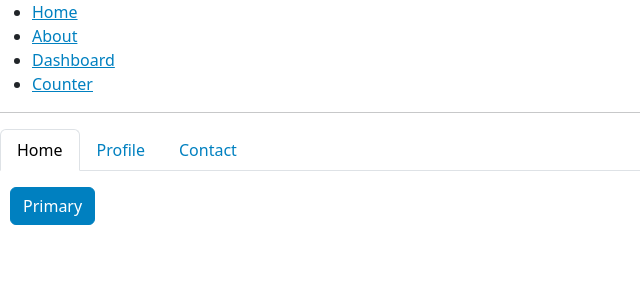
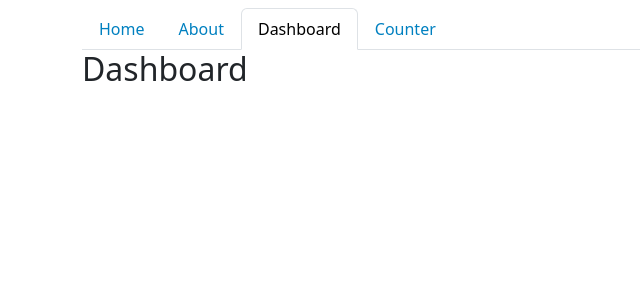
Before and after one commit to yeejlan/learning_stuff, a React (Create React App) app in the folder saga-app/: page /saga-app/dashboard in a window 1280 px wide. Shown: the top 300 px of the page, without its empty margins (0-640 px from the left). Built offline with nearby package versions, Linux system fonts and the light colour scheme.

Commit message:
add navbar

```diff
--- a/saga-app/package.json
+++ b/saga-app/package.json
@@ -3,6 +3,7 @@
   "version": "0.1.0",
   "private": true,
   "dependencies": {
+    "@loadable/component": "^5.15.0",
     "@testing-library/jest-dom": "^5.11.4",
     "@testing-library/react": "^11.1.0",
     "@testing-library/user-event": "^12.1.10",
--- a/saga-app/src/router/index.js
+++ b/saga-app/src/router/index.js
@@ -1,8 +1,13 @@
-import {Home, About, Dashboard, Counter} from 'view';
+import loadable from '@loadable/component'
+
+const Home = loadable(() => import('view/home'));
+const About = loadable(() => import('view/about'));
+const Dashboard = loadable(() => import('view/dashboard'));
+const Counter = loadable(() => import('view/counter'));
 
 const routers = [
   { path: "/", name: "Home", component: Home, exact: true, permission: {'a':1}},
-  { path: "/home", name: "About", component: About },
+  { path: "/about", name: "About", component: About },
   { path: "/dashboard", name: "Dashboard", component: Dashboard },
   { path: "/counter", name: "Counter", component: Counter },
 ]
--- a/saga-app/src/view/app.tsx
+++ b/saga-app/src/view/app.tsx
@@ -1,35 +1,14 @@
 import React from "react";
 import {
   BrowserRouter as Router,
-  Switch,
-  Route,
-  Link
 } from "react-router-dom";
 
-import routers from 'router';
+import Navbar from './common/navbar';
 
 function App() {
   return (
     <Router basename={process.env.REACT_APP_BASE_URL}>
-      <div>
-        <ul>
-          {routers.map((one, i) => (
-            <React.Fragment key={i}>
-              <li>
-                <Link to={one.path}>{one.name}</Link>
-              </li>
-            </React.Fragment>
-          ))}
-        </ul>
-
-        <hr />
-
-        <Switch>
-        {routers.map((one, i) => (
-          <Route key={i} {...one} />
-        ))}
-        </Switch>
-      </div>
+      <Navbar />
     </Router>
   );
 }
--- a/saga-app/src/view/common/navbar.jsx
+++ b/saga-app/src/view/common/navbar.jsx
@@ -1,37 +1,35 @@
-import { Tabs, Tab } from 'react-bootstrap';
+import { Container, Nav } from 'react-bootstrap';
 import {
-  BrowserRouter as Router,
   Switch,
   Route,
-  Link
+  useLocation,
+  Link,
 } from "react-router-dom";
+import routers from 'router';
+import classnames from 'classnames';
 
 function Navbar() {
+
+  const location = useLocation();
   return (
 <>
-<Tabs id="navbar-tab-menu" className="mb-3">
+  <Container className="mt-2" >
+      <Nav variant="tabs" defaultActiveKey="/">
         {routers.map((one, i) => (
-  <Tab title={one.name}>
-    <li>
-      <Link to={one.path}>{one.name}</Link>
-    </li>
-  </React.Fragment>
+          <Nav.Item key={i}>
+            <Link role="button"
+              className={classnames('nav-link', location.pathname === one.path ? 'active' : '')}
+              to={one.path}>{one.name}
+            </Link>
+          </Nav.Item>
         ))}
-  <Tab eventKey="home" title="Home">
-    <Button style={{marginLeft: '10px'}} variant="primary">Primary</Button>
-  </Tab>
-  <Tab eventKey="profile" title="Profile">
-    bbb
-  </Tab>
-  <Tab eventKey="contact" title="Contact">
-    ccc
-  </Tab>
-</Tabs>
+      </Nav>
       <Switch>
         {routers.map((one, i) => (
-  <Route key={i} {...one} />
+          <Route key={i} exact={one.exact} path={one.path} component={one.component} />
         ))}
       </Switch>
+  </Container>
 </>
   );
 }
--- a/saga-app/src/view/dashboard.tsx
+++ b/saga-app/src/view/dashboard.tsx
@@ -1,19 +1,9 @@
-import { Tabs, Tab, Button } from 'react-bootstrap';
-
 
 function Dashboard() {
   return (
-<Tabs defaultActiveKey="home" id="uncontrolled-tab-example" className="mb-3">
-  <Tab eventKey="home" title="Home">
-    <Button style={{marginLeft: '10px'}} variant="primary">Primary</Button>
-  </Tab>
-  <Tab eventKey="profile" title="Profile">
-    bbb
-  </Tab>
-  <Tab eventKey="contact" title="Contact">
-    ccc
-  </Tab>
-</Tabs>
+    <div>
+      <h2>Dashboard</h2>
+    </div>
   );
 }
 
--- a/saga-app/src/view/home.jsx
+++ b/saga-app/src/view/home.jsx
@@ -1,5 +1,5 @@
 import { useSelector, useDispatch } from 'react-redux'
-import deepEqual from 'fast-deep-equal'
+//import deepEqual from 'fast-deep-equal'
 import { shallowEqual } from 'react-redux'
 
 function Home() {
```
Also changed, not shown: 1 other file (tests, documents, lock files or other folders). Lines whose indentation alone changed are shown as unchanged.
